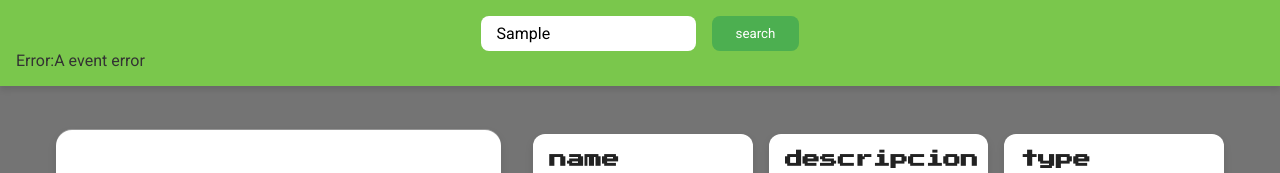
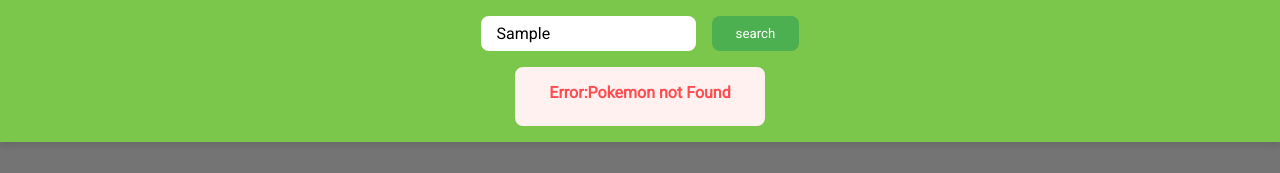
Before and after one commit to Elignacio21/pokedex-app, a plain HTML site: page index.html in a window 1280 px wide. Both pictures are taken after typing "Sample" into the empty fields and a click on the button "search". Shown: the top 173 px of the page. Drawn offline with Linux system fonts and the light colour scheme; no server answers.

Commit message:
style(css): improve visual design of error and state messages

```diff
--- a/app.js
+++ b/app.js
@@ -48,7 +48,7 @@ async function getEvoluted(url){
         console.log("conexion exitosa")
         return json
     } catch (error) {
-        $errors.textContent = `Error:${error.message || "A event error"}`
+        $errors.textContent = `Error:${error.message && "A event error"}`
     }
 }
 
@@ -139,8 +139,8 @@ document.addEventListener("submit" ,async e=> {
         }
 
     catch (error) {
+        $errors.textContent = `Error:${error.message  && "Pokemon not Found"}`
         $state.textContent = ""
-        $errors.textContent = `Error:${error?.message && "A event error"}`
     }
 
 })
--- a/style.css
+++ b/style.css
@@ -62,6 +62,29 @@
     .seeker__serch:hover {
         background-color: #45a049;
     }
+
+    .container__error {
+    font-family: 'Roboto Mono', monospace;
+    margin: auto;
+    width: 20%;
+    background-color: #fff1f0;
+    text-align: center;
+    padding: 1rem;
+    border-radius: 8px;
+    margin-top: 1rem;
+}
+
+.errorMJ {
+  color: #ff4d4f;
+  font-weight: bold;
+  margin-bottom: 0.5rem;
+}
+
+.state {
+  color: #ffa940;
+  font-style: italic;
+}
+
     /* === HEADER STYLES :END=== */
 
 
```
